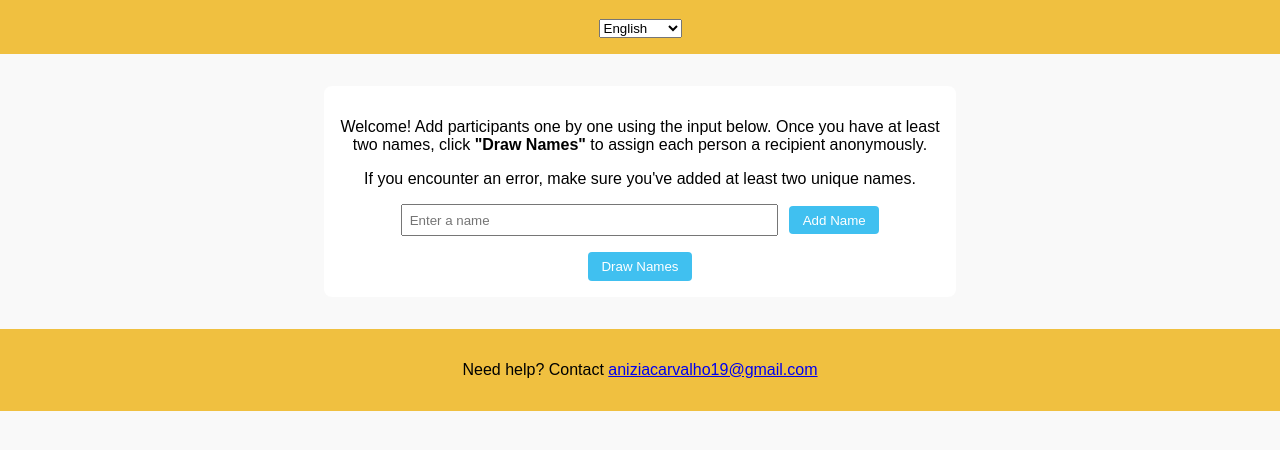
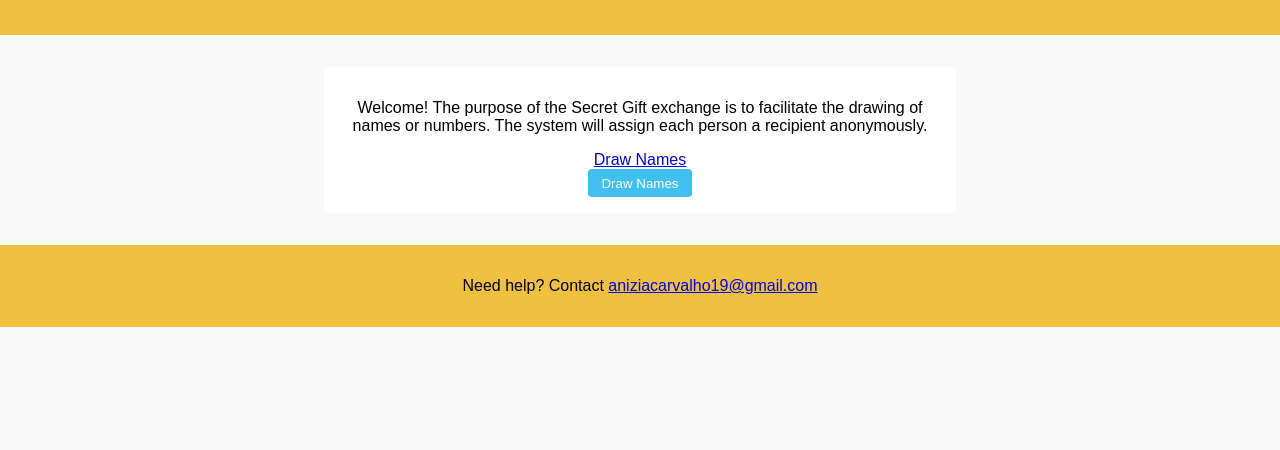
Before and after one commit to SecretGift-Exchange/Secretgift.github.io, a plain HTML site: page index.html in a window 1280 px wide. Shown: the part 78-528 px from the top of the page. Drawn offline with Linux system fonts and the light colour scheme.

Commit message:
Update index.html

```diff
--- a/index.html
+++ b/index.html
@@ -4,29 +4,21 @@
     <meta charset="UTF-8">
     <title>Secret Gift Exchange</title>
     <link rel="stylesheet" href="style.css">
-    <script src="language.js" defer></script>
-    <script src="script.js" defer></script>
 </head>
 <body>
     <header>
         <h1>🎁 Secret Gift Exchange</h1>
-        <select id="language-selector"></select>
     </header>
 
     <main>
         <section class="instructions">
-            <p>Welcome! Add participants one by one using the input below. Once you have at least two names, click <strong>"Draw Names"</strong> to assign each person a recipient anonymously.</p>
-            <p>If you encounter an error, make sure you've added at least two unique names.</p>
+            <p>Welcome! The purpose of the Secret Gift exchange is to facilitate the drawing of names or numbers. The system will assign each person a recipient anonymously.</p>
+
         </section>
-
-        <section class="input-section">
-            <input type="text" id="name-input" placeholder="Enter a name">
-            <button onclick="addName()">Add Name</button>
-        </section>
-
-        <ul id="name-list"></ul>
-
-        <button id="draw-button" onclick="drawNames()">Draw Names</button>
+     <div class="navigation">
+            <a href="draw.html" class="button-link">Draw Names</a>
+        </div>
+       <button id="draw-button" onclick="drawNames()">Draw Names</button>
     </main>
 
     <footer>
```
